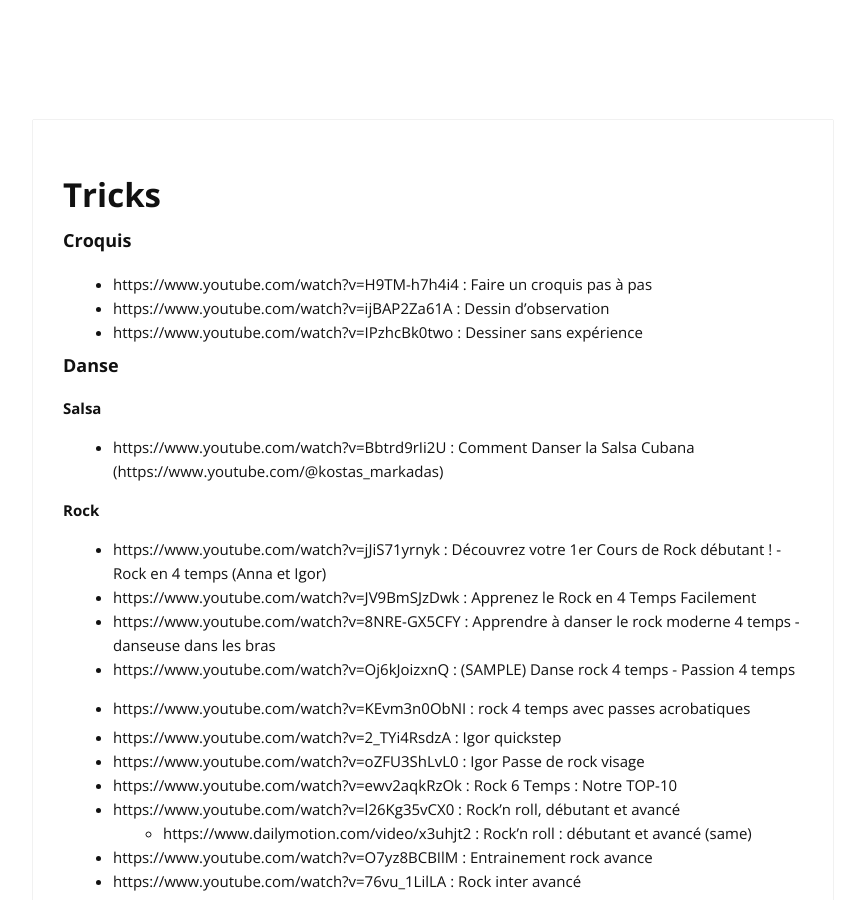
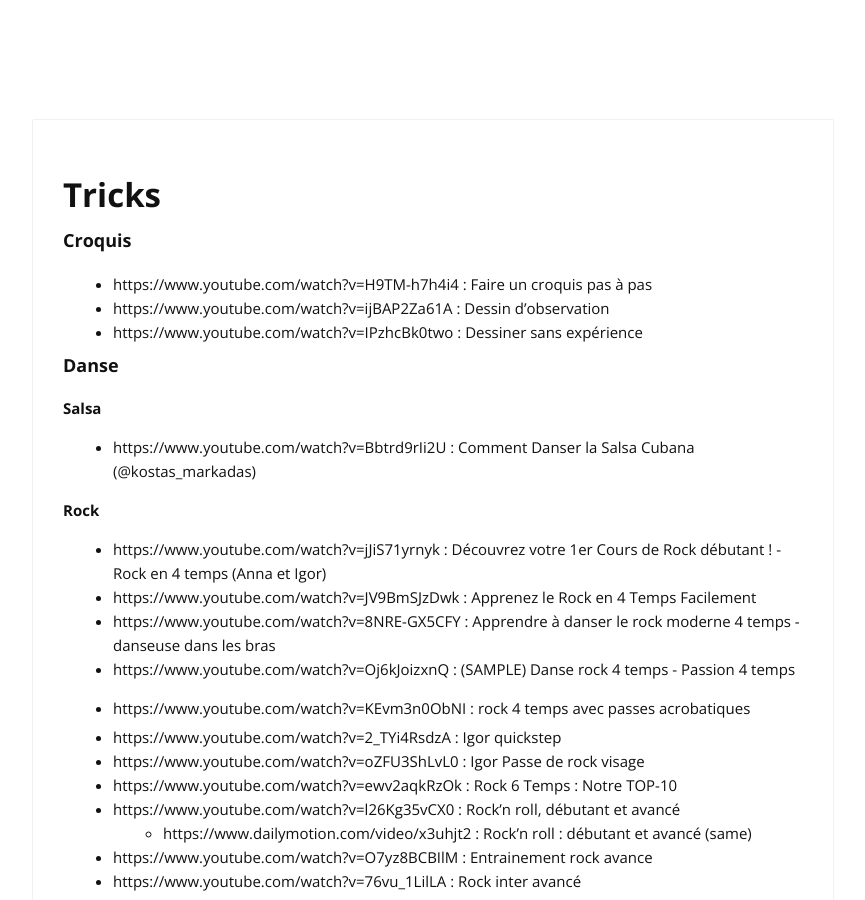
Before and after one commit to cylmat/cylmat.github.io, a Jekyll site: the page built from _pages/tricks.md, in a window 1280 px wide and 900 px high. Shown: the whole window, without its empty margins (207-1072 px from the left). Built offline with Jekyll 4.4.1, drawn with Linux system fonts in a browser that asks for light colours; nearby versions of some CDN libraries; some of the changed lines change nothing that is shown.

Commit message:
Update YouTube links formatting in tricks.md

```diff
--- a/_pages/tricks.md
+++ b/_pages/tricks.md
@@ -13,7 +13,7 @@
 ### Danse
 
 **Salsa**
-- https://www.youtube.com/watch?v=Bbtrd9rIi2U : Comment Danser la Salsa Cubana (https://www.youtube.com/@kostas_markadas)
+- https://www.youtube.com/watch?v=Bbtrd9rIi2U : Comment Danser la Salsa Cubana (@kostas_markadas)
 
 **Rock**
 - https://www.youtube.com/watch?v=jJiS71yrnyk : Découvrez votre 1er Cours de Rock débutant ! - Rock en 4 temps (Anna et Igor)
```
